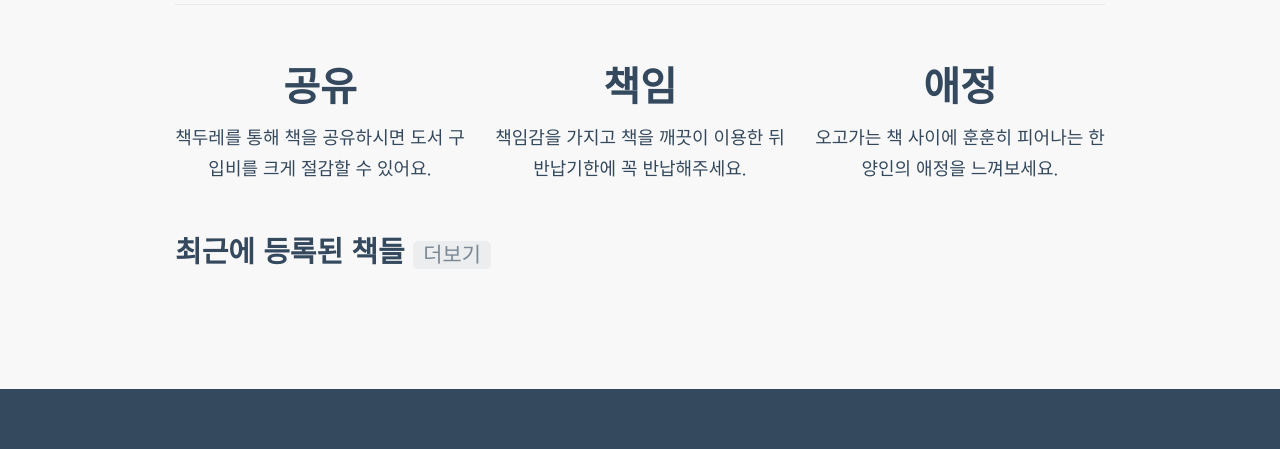
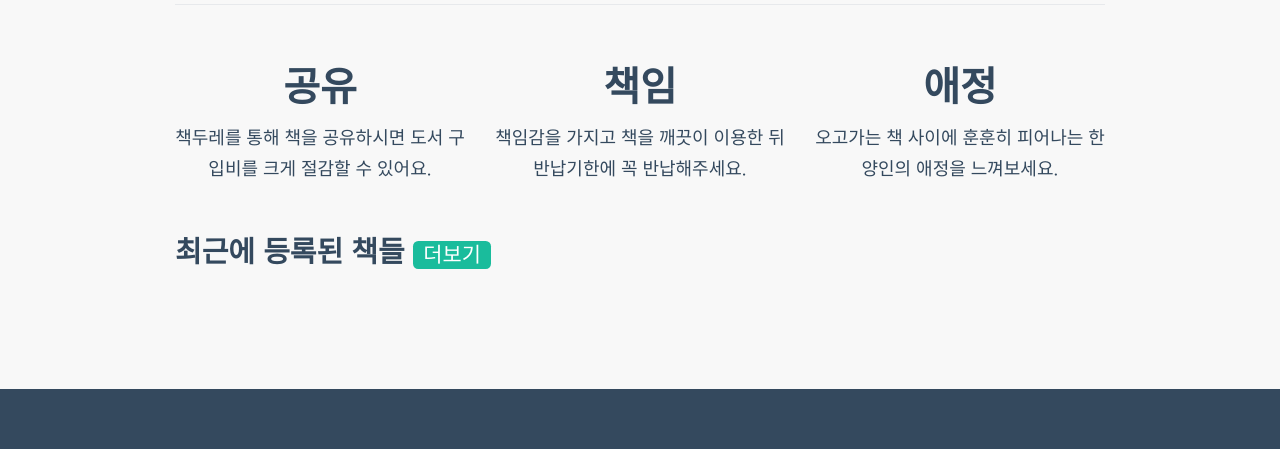
Before and after one commit to SungjinYoo/BookShare, a Django app: template bookshare/templates/bookshare/index.html in a window 1280 px wide. Shown: the part 351-800 px from the top of the page. Run offline with Django 3.2, Linux system fonts and the light colour scheme; the template is opened without the code that fills it, so the values that code supplies are empty; some libraries are stand-ins or nearby versions.

Commit message:
fix see more button

```diff
--- a/bookshare/templates/bookshare/index.html
+++ b/bookshare/templates/bookshare/index.html
@@ -29,7 +29,7 @@
     </div>
 </section>
 
-<h4>최근에 등록된 책들 <a href="{% url 'books:book-list' %}"><span class="label label-default">더보기</span></a></h4>
+<h4>최근에 등록된 책들 <a href="{% url 'books:book-list' %}"><span class="label label-primary">더보기</span></a></h4>
 <section class="recent books row">
 {% for book in recent_books %}
     <div class="col-sm-3 book-wrapper">
```
